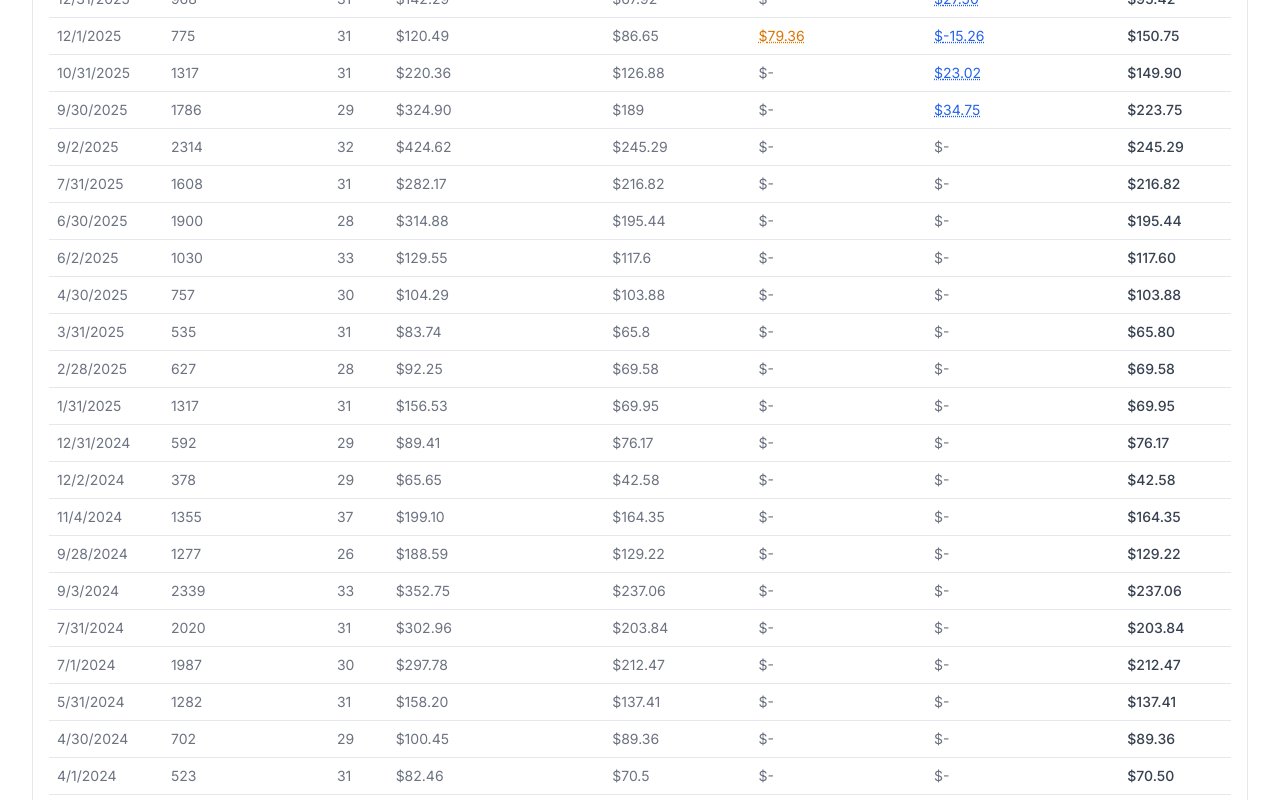
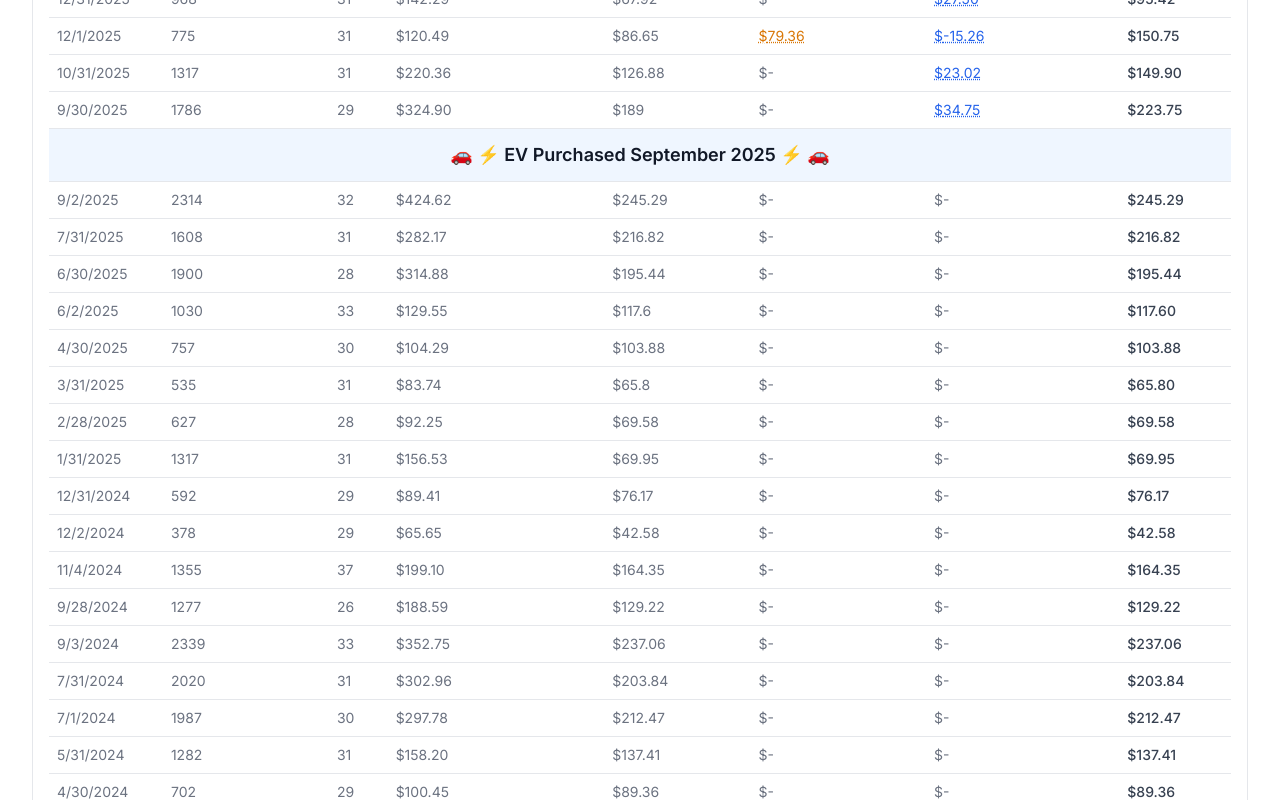
Before and after one commit to holdenmitchell/solarpowerbreakeven, a Next.js app: page / in a window 1280 px wide. Shown: the part 2180-2980 px from the top of the page. Built offline with nearby package versions, Linux system fonts and the light colour scheme.

Commit message:
Add ev row

```diff
--- a/src/app/Table.jsx
+++ b/src/app/Table.jsx
@@ -68,8 +68,15 @@ function Table() {
               </thead>
               <tbody className="divide-y divide-gray-200 bg-white">
                 <>
-                  {sortByDate(postSolar).map((transaction) => (
-                    <tr key={`${transaction.date}`}>
+                  {(() => {
+                    const sorted = sortByDate(postSolar);
+                    return sorted.map((transaction, idx) => {
+                      const next = sorted[idx + 1];
+                      const showEvRow =
+                        transaction.gasSaved && (!next || !next.gasSaved);
+                      return (
+                    <React.Fragment key={`${transaction.year}-${transaction.month}`}>
+                    <tr>
                       <td className="whitespace-nowrap py-2 pl-4 pr-3 text-sm text-gray-500 sm:pl-2">
                         {transaction.end}
                       </td>
@@ -216,7 +223,23 @@ function Table() {
                         ).toFixed(2)}
                       </td>
                     </tr>
-                  ))}
+                    {showEvRow && (
+                      <tr className="border-t border-b border-gray-200">
+                        <th
+                          colSpan={8}
+                          scope="colgroup"
+                          className="mx-auto bg-blue-50 py-3 pl-4 pr-3 text-lg text-left font-semibold text-gray-900 sm:pl-3"
+                        >
+                          <div className="flex justify-center">
+                            🚗 ⚡ EV Purchased September 2025 ⚡ 🚗
+                          </div>
+                        </th>
+                      </tr>
+                    )}
+                    </React.Fragment>
+                      );
+                    });
+                  })()}
                   <tr className="border-t border-b border-gray-200">
                     <th
                       colSpan={8}
```
